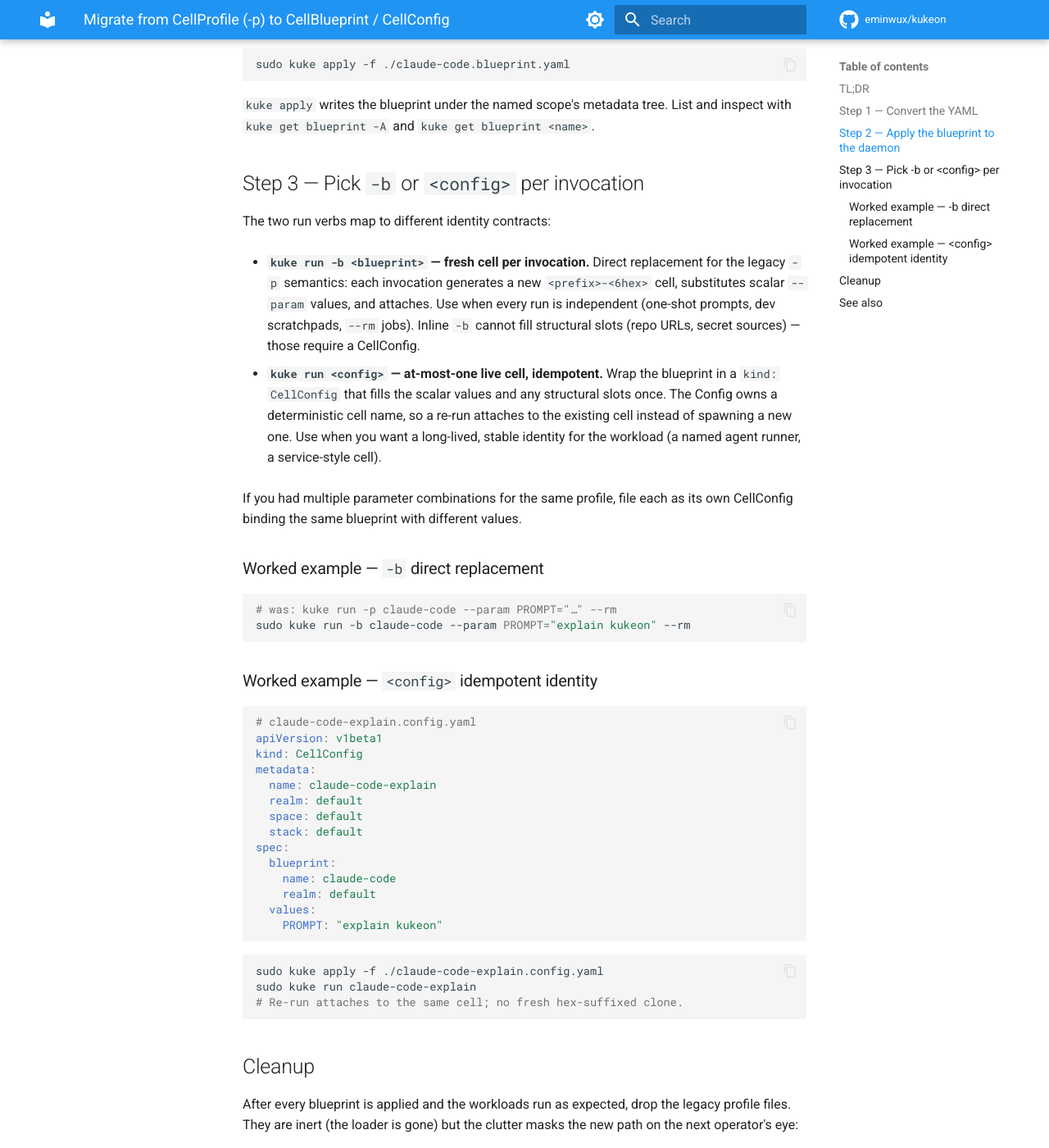
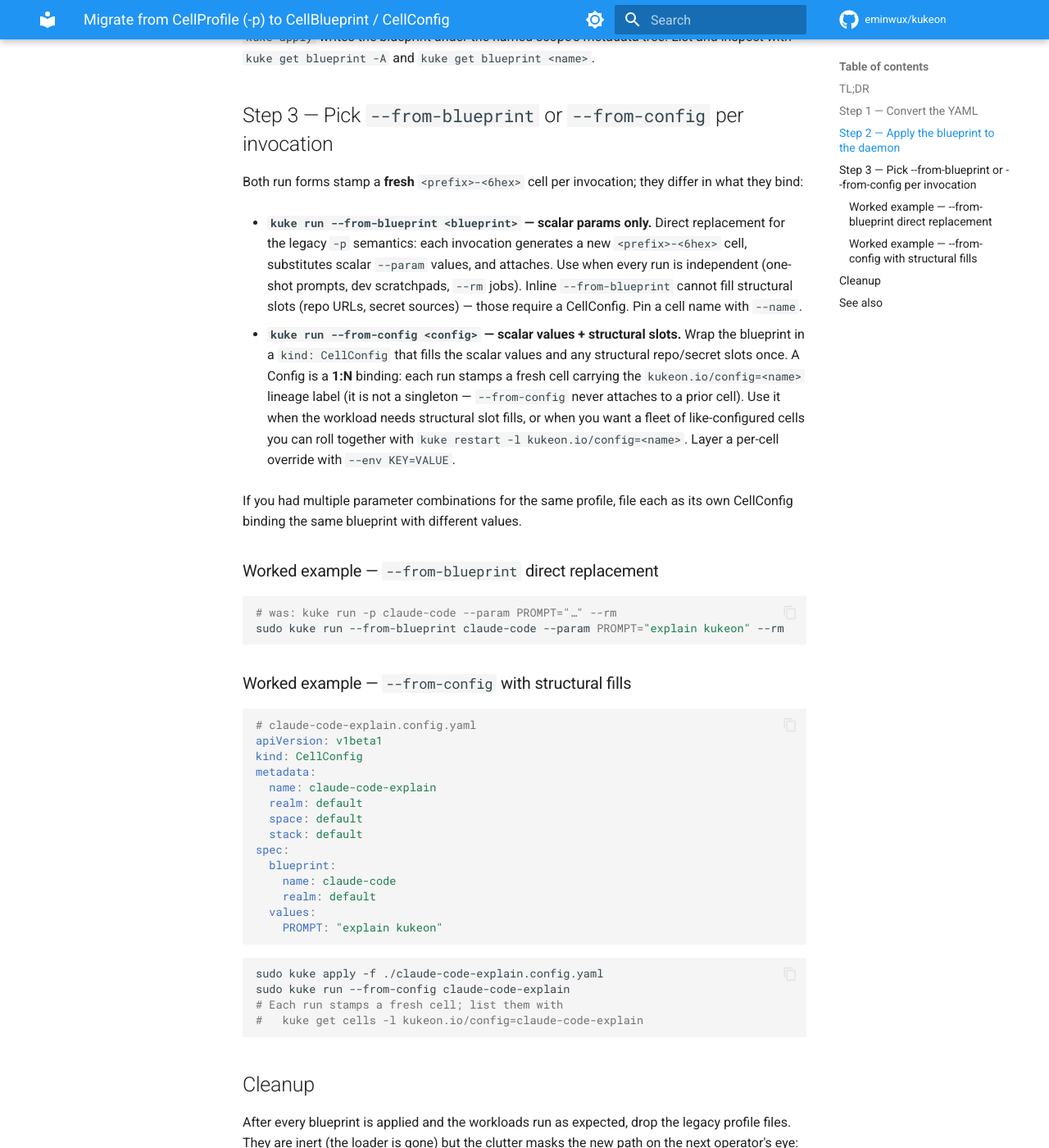
Before and after one commit to eminwux/kukeon, an MkDocs documentation site: the page built from docs/site/guides/migrate-cellprofile-to-blueprint.md, in a window 1280 px wide and 1400 px high, scrolled down 2119 px. Shown: the whole window at 82% size. Built offline with MkDocs 1.6.1 and Material for MkDocs 9.7.7, drawn with Linux system fonts in a browser that asks for light colours; comment, search, counter and statistics services are not loaded; the version menu is left out; some of the changed text lies outside the part shown.

Commit message:
docs: 1:N CellConfig model, new run/create forms, reconcile semantics (P9) (#1101)

````diff
--- a/docs/site/cli/kuke-create.md
+++ b/docs/site/cli/kuke-create.md
@@ -58,35 +58,51 @@ sudo kuke create stack wordpress --realm default --space blog
 ```
 kuke create cell [NAME] --realm <r> --space <s> --stack <t>
                        ( --from-blueprint <bp> [--param K=V]... [--param-file <path>]
-                       | --from-config <cfg> )
+                       | --from-config <cfg> [--env K=V]...
+                       | --clone <cell> [--param K=V]... [--env K=V]... )
 ```
 
-Two modes (exactly one of `--from-blueprint` or `--from-config` is required):
+Three source modes (exactly one of `--from-blueprint` / `--from-config` / `--clone` is required):
 
-- `kuke create cell <name> --from-blueprint <bp> [--param K=V]... [--param-file <path>]` — resolves the daemon-stored CellBlueprint, applies scalar params, materialises the full Cell record (containers and all), and persists it in a **stopped** state. Pair with `kuke start <name>`. Differs from [`kuke run --from-blueprint`](kuke-run.md) (materialise + start + attach) by leaving the cell stopped for inspection or hand-off; Blueprint-lineage cells reach the recreate branch of `kuke restart`'s daemon-side reconcile (P7) — updates flow through restart, not in-place mutation.
-- `kuke create cell <name> --from-config <cfg>` — resolves the daemon-stored CellConfig and its referenced Blueprint, applies the Config's `spec.values` + repo/secret slot fills, materialises the Cell record, persists in **stopped** state. Pair with `kuke start <name>`. Differs from [`kuke run --from-config`](kuke-run.md) (materialise + start + attach) by leaving the cell stopped; later reconcile against the lineage Config flows through [`kuke restart <name>`](kuke-restart.md) (OutOfSync-driven, #821) once the cell is started.
+- `kuke create cell [name] --from-blueprint <bp> [--param K=V]... [--param-file <path>]` — resolves the daemon-stored CellBlueprint, applies scalar params, materialises the full Cell record (containers and all), and persists it in a **stopped** state. Pair with `kuke start <name>`. Differs from [`kuke run --from-blueprint`](kuke-run.md) (materialise + start + attach) by leaving the cell stopped for inspection or hand-off; Blueprint-lineage cells reach the recreate branch of `kuke restart`'s daemon-side reconcile (P7) — updates flow through restart, not in-place mutation.
+- `kuke create cell [name] --from-config <cfg> [--env K=V]...` — resolves the daemon-stored CellConfig and its referenced Blueprint, applies the Config's `spec.values` + repo/secret slot fills, materialises the Cell record, persists in **stopped** state. Pair with `kuke start <name>`. Later reconcile against the lineage Config flows through [`kuke restart <name>`](kuke-restart.md) (OutOfSync-driven, #821) once the cell is started.
+- `kuke create cell [name] --clone <cell> [--param K=V]... | [--env K=V]...` — forks an existing cell's recipe: reads the source cell's `Spec.Provenance` (the Blueprint/Config binding it was materialised from plus any recorded per-cell overrides) and re-materialises from that same binding. The clone copies the source's provenance verbatim, inherits its `kukeon.io/config` / `kukeon.io/blueprint` lineage label, and is stamped with a `kukeon.io/source-cell=<src>` annotation. Additional `--param` (Blueprint-lineage source) or `--env` (Config-lineage source) **stack on top** of the source's recorded overrides, last-write-wins; the per-source symmetry below applies to the stacked overrides. A source cell with no provenance (a hand-built cell never materialised from a binding) cannot be cloned.
 
-| Flag                  | Default             | Description                                                                                                                                     |
-| --------------------- | ------------------- | ----------------------------------------------------------------------------------------------------------------------------------------------- |
-| `<NAME>` (positional) | _(required)_        | The cell name                                                                                                                                   |
-| `--realm`             | `default`           | Realm that owns the cell                                                                                                                        |
-| `--space`             | `default`           | Space that owns the cell                                                                                                                        |
-| `--stack`             | `default`           | Stack that owns the cell                                                                                                                        |
-| `--from-blueprint`    | `""`                | Daemon-stored CellBlueprint name. Exactly one of `--from-blueprint` or `--from-config` is required; the two are mutually exclusive              |
-| `--from-config`       | `""`                | Daemon-stored CellConfig name. Exactly one of `--from-blueprint` or `--from-config` is required; the two are mutually exclusive                 |
-| `--param`             | (empty, repeatable) | Scalar parameter override `KEY=VALUE`. Valid with `--from-blueprint`; rejected with `--from-config` (a Config carries its own `spec.values`)    |
-| `--param-file`        | `""`                | File of `KEY=VALUE` lines seeding scalar parameters. Same declaration rules as `--param`; `--param` wins on dups. Rejected with `--from-config` |
+**Cell name (unified `<prefix>-<6hex>` rule).** `NAME` is optional. When omitted, the cell name is generated: `<prefix>-<6hex>` for `--from-blueprint`/`--from-config` (prefix = the blueprint's `spec.prefix`, defaulting to its `metadata.name`), and `<source-name>-<6hex>` for `--clone`. An explicit `NAME` is used verbatim. The Config / Blueprint name is **not** the cell name — it survives only as the `kukeon.io/{config,blueprint}` lineage label (epic:cell-identity).
+
+**`--param` / `--env` symmetry.** Blueprints take render-time `--param`; Configs take persisted per-cell `--env`. `--param`/`--param-file` are valid with `--from-blueprint` and rejected with `--from-config` (a Config carries its own `spec.values` — edit the Config instead); symmetrically, `--env KEY=VALUE` is valid with `--from-config` (a per-cell override layered on the Config's resolved values, baked into the CellDoc and recorded in `Spec.Provenance.envOverrides`) and rejected with `--from-blueprint`. On `--clone`, the source's lineage decides which applies: `--param` on a Blueprint-lineage source, `--env` on a Config-lineage source. The same `cell.ValidateOverrideSymmetry` gate enforces this on `kuke run` and `kuke create cell` alike.
+
+| Flag                  | Default             | Description                                                                                                                                                                |
+| --------------------- | ------------------- | -------------------------------------------------------------------------------------------------------------------------------------------------------------------------- |
+| `[NAME]` (positional) | _(generated)_       | The cell name. Optional: omitted → generated `<prefix>-<6hex>` (`<source-name>-<6hex>` with `--clone`); explicit name used verbatim                                        |
+| `--realm`             | `default`           | Realm that owns the cell                                                                                                                                                   |
+| `--space`             | `default`           | Space that owns the cell                                                                                                                                                   |
+| `--stack`             | `default`           | Stack that owns the cell                                                                                                                                                   |
+| `--from-blueprint`    | `""`                | Daemon-stored CellBlueprint name. Exactly one of `--from-blueprint`/`--from-config`/`--clone` is required; the three are mutually exclusive                                |
+| `--from-config`       | `""`                | Daemon-stored CellConfig name. Exactly one of `--from-blueprint`/`--from-config`/`--clone` is required; the three are mutually exclusive                                   |
+| `--clone`             | `""`                | Existing cell to fork. Re-materialises from the source's provenance binding, copies its provenance, inherits its lineage label, stamps `kukeon.io/source-cell=<src>`        |
+| `--param`             | (empty, repeatable) | Scalar parameter override `KEY=VALUE`. Valid with `--from-blueprint` (and a Blueprint-lineage `--clone`); rejected with `--from-config` (a Config carries its own `spec.values`) |
+| `--param-file`        | `""`                | File of `KEY=VALUE` lines seeding scalar parameters. Same declaration rules as `--param`; `--param` wins on dups. Rejected with `--from-config`                            |
+| `--env`               | (empty, repeatable) | Persisted per-cell override `KEY=VALUE`. Valid with `--from-config` (and a Config-lineage `--clone`); baked into the CellDoc + `Spec.Provenance.envOverrides`. Rejected with `--from-blueprint` |
 
 ```bash
-# Materialise from Blueprint, stopped
+# Materialise from Blueprint, stopped (generated name web-template-<6hex>)
+sudo kuke create cell --from-blueprint web-template --param IMAGE=nginx:1.27 \
+    --realm default --space blog --stack wordpress
+
+# Same, pin the cell name "web"
 sudo kuke create cell web --from-blueprint web-template --param IMAGE=nginx:1.27 \
     --realm default --space blog --stack wordpress
 sudo kuke start web --realm default --space blog --stack wordpress
 
-# Materialise from Config, stopped
-sudo kuke create cell prod --from-config prod-config \
+# Materialise from Config, stopped, with a persisted per-cell env override
+sudo kuke create cell prod --from-config prod-config --env LOG_LEVEL=debug \
     --realm default --space blog --stack wordpress
 sudo kuke start prod --realm default --space blog --stack wordpress
+
+# Fork an existing cell's recipe into a sibling (generated name prod-<6hex>)
+sudo kuke create cell --clone prod \
+    --realm default --space blog --stack wordpress
 ```
 
 ## kuke create blueprint
@@ -132,7 +148,7 @@ Scaffold a `kind: CellConfig` YAML from a CellBlueprint. Reads the referenced Bl
 kuke create config prod --from-blueprint web > prod-config.yaml
 $EDITOR prod-config.yaml  # fill required slot sources, override defaults
 sudo kuke apply -f prod-config.yaml
-sudo kuke run prod        # idempotent attach to the at-most-one cell prod owns
+sudo kuke run --from-config prod   # stamp + start + attach a fresh cell from the Config
 ```
 
 ## kuke create secret
--- a/docs/site/guides/migrate-cellprofile-to-blueprint.md
+++ b/docs/site/guides/migrate-cellprofile-to-blueprint.md
@@ -3,30 +3,23 @@
 Issue [#626](https://github.com/eminwux/kukeon/issues/626) removed the
 client-side `CellProfile` kind, the `kuke run -p` flag, and the per-user
 `$HOME/.kuke/profiles.d/<name>.yaml` loader. Daemon-stored
-`CellBlueprint` (`kuke run -b`) and `CellConfig` (`kuke run <config>`) cover
-the same use cases with stronger guarantees (server-side storage,
-scoping, structural slot fills). This page is the cutover recipe.
+`CellBlueprint` (`kuke run --from-blueprint`) and `CellConfig` (`kuke run
+--from-config`) cover the same use cases with stronger guarantees
+(server-side storage, scoping, structural slot fills). This page is the
+cutover recipe.
 
-If you typed `kuke run -p` after upgrading, you saw:
-
-```text
-kuke run: -p/--profile (CellProfile) was removed in #626 — apply a
-kind: CellBlueprint and use `kuke run -b <name>` (or `kuke run <config>`
-for a daemon-stored CellConfig); see
-docs/site/guides/migrate-cellprofile-to-blueprint.md
-```
-
-That's the prompt that pointed you here.
+If you typed `kuke run -p` after upgrading, the CLI prints a removal
+notice that links to this guide. Follow the cutover below.
 
 ## TL;DR
 
-| Before (removed)                                       | After                                                                                                      |
-| ------------------------------------------------------ | ---------------------------------------------------------------------------------------------------------- |
-| `~/.kuke/profiles.d/<name>.yaml` (`kind: CellProfile`) | `<name>.yaml` (`kind: CellBlueprint`) applied via `kuke apply -f`                                          |
-| `kuke run -p <name> --param K=V`                       | `kuke run -b <name> --param K=V`                                                                           |
-| `kuke run -p <name> --param-file ./<name>.env`         | `kuke run -b <name> --param-file ./<name>.env`                                                             |
-| `kuke run -p <name> --name <pin>`                      | `kuke run -b <name> --name <pin>` (one-off pin)                                                            |
-| (no equivalent)                                        | `kuke run <config>` for an idempotent, name-stable identity (one live cell per Config, attaches on re-run) |
+| Before (removed)                                       | After                                                                                                       |
+| ------------------------------------------------------ | ----------------------------------------------------------------------------------------------------------- |
+| `~/.kuke/profiles.d/<name>.yaml` (`kind: CellProfile`) | `<name>.yaml` (`kind: CellBlueprint`) applied via `kuke apply -f`                                            |
+| `kuke run -p <name> --param K=V`                       | `kuke run --from-blueprint <name> --param K=V`                                                               |
+| `kuke run -p <name> --param-file ./<name>.env`         | `kuke run --from-blueprint <name> --param-file ./<name>.env`                                                 |
+| `kuke run -p <name> --name <pin>`                      | `kuke run --from-blueprint <name> --name <pin>` (pin the cell name)                                          |
+| (no equivalent)                                        | `kuke run --from-config <cfg>` to additionally fill a blueprint's structural repo/secret slots from a Config |
 
 ## Step 1 — Convert the YAML
 
@@ -81,8 +74,8 @@ spec:
 ```
 
 The `spec.parameters[]` / `${KEY}` substitution shape is unchanged; CLI
-`--param` / `--param-file` / `--name` work identically on `-b` as they did
-on `-p`. The full reference example lives at
+`--param` / `--param-file` / `--name` work identically on `--from-blueprint`
+as they did on `-p`. The full reference example lives at
 [`docs/examples/claude-code/blueprint.yaml`](https://github.com/eminwux/kukeon/blob/main/docs/examples/claude-code/blueprint.yaml).
 
 ## Step 2 — Apply the blueprint to the daemon
@@ -94,35 +87,40 @@ sudo kuke apply -f ./claude-code.blueprint.yaml
 `kuke apply` writes the blueprint under the named scope's metadata tree.
 List and inspect with `kuke get blueprint -A` and `kuke get blueprint <name>`.
 
-## Step 3 — Pick `-b` or `<config>` per invocation
+## Step 3 — Pick `--from-blueprint` or `--from-config` per invocation
 
-The two run verbs map to different identity contracts:
+Both run forms stamp a **fresh** `<prefix>-<6hex>` cell per invocation; they
+differ in what they bind:
 
-- **`kuke run -b <blueprint>` — fresh cell per invocation.** Direct
+- **`kuke run --from-blueprint <blueprint>` — scalar params only.** Direct
   replacement for the legacy `-p` semantics: each invocation generates a
   new `<prefix>-<6hex>` cell, substitutes scalar `--param` values, and
   attaches. Use when every run is independent (one-shot prompts, dev
-  scratchpads, `--rm` jobs). Inline `-b` cannot fill structural slots
-  (repo URLs, secret sources) — those require a CellConfig.
+  scratchpads, `--rm` jobs). Inline `--from-blueprint` cannot fill structural
+  slots (repo URLs, secret sources) — those require a CellConfig. Pin a
+  cell name with `--name`.
 
-- **`kuke run <config>` — at-most-one live cell, idempotent.** Wrap the
-  blueprint in a `kind: CellConfig` that fills the scalar values and any
-  structural slots once. The Config owns a deterministic cell name, so a
-  re-run attaches to the existing cell instead of spawning a new one.
-  Use when you want a long-lived, stable identity for the workload
-  (a named agent runner, a service-style cell).
+- **`kuke run --from-config <config>` — scalar values + structural slots.**
+  Wrap the blueprint in a `kind: CellConfig` that fills the scalar values
+  and any structural repo/secret slots once. A Config is a **1:N** binding:
+  each run stamps a fresh cell carrying the `kukeon.io/config=<name>`
+  lineage label (it is not a singleton — `--from-config` never attaches to a
+  prior cell). Use it when the workload needs structural slot fills, or when
+  you want a fleet of like-configured cells you can roll together with
+  `kuke restart -l kukeon.io/config=<name>`. Layer a per-cell override with
+  `--env KEY=VALUE`.
 
 If you had multiple parameter combinations for the same profile, file each
 as its own CellConfig binding the same blueprint with different values.
 
-### Worked example — `-b` direct replacement
+### Worked example — `--from-blueprint` direct replacement
 
 ```sh
 # was: kuke run -p claude-code --param PROMPT="…" --rm
-sudo kuke run -b claude-code --param PROMPT="explain kukeon" --rm
+sudo kuke run --from-blueprint claude-code --param PROMPT="explain kukeon" --rm
 ```
 
-### Worked example — `<config>` idempotent identity
+### Worked example — `--from-config` with structural fills
 
 ```yaml
 # claude-code-explain.config.yaml
@@ -143,8 +141,9 @@ spec:
 
 ```sh
 sudo kuke apply -f ./claude-code-explain.config.yaml
-sudo kuke run claude-code-explain
-# Re-run attaches to the same cell; no fresh hex-suffixed clone.
+sudo kuke run --from-config claude-code-explain
+# Each run stamps a fresh cell; list them with
+#   kuke get cells -l kukeon.io/config=claude-code-explain
 ```
 
 ## Cleanup
@@ -162,5 +161,5 @@ unset KUKE_PROFILES_DIR     # if you had it exported
 
 - [`docs/site/manifests/blueprint.md`](../manifests/blueprint.md) — full `kind: CellBlueprint` schema reference.
 - [`docs/site/manifests/config.md`](../manifests/config.md) — full `kind: CellConfig` schema reference, including slot-fill semantics.
-- [`docs/site/cli/kuke-run.md`](../cli/kuke-run.md) — `kuke run -b` / `kuke run <config>` flag reference.
+- [`docs/site/cli/kuke-run.md`](../cli/kuke-run.md) — `kuke run --from-blueprint` / `kuke run --from-config` flag reference.
 - [`docs/site/guides/apply-manifests.md`](apply-manifests.md) — parameterised blueprint guide.
````
Also changed, not shown: docs/cli-use-cases.md (+9 -4 lines), docs/site/blog/posts/kuke-run-as-a-docker-compatible-workflow-for-dev-containers.md (+1 -1 lines), docs/site/cli/kuke-delete.md (+1 -1 lines), docs/site/cli/kuke-restart.md (+13 -10 lines), docs/site/concepts/cell.md (+8 -0 lines), docs/site/concepts/container.md (+1 -1 lines), docs/site/guides/apply-manifests.md (+8 -8 lines), docs/site/guides/autocomplete.md (+1 -1 lines), docs/site/guides/run-claude-code.md (+6 -6 lines), docs/site/manifests/blueprint.md (+12 -12 lines), docs/site/manifests/config.md (+16 -14 lines).
